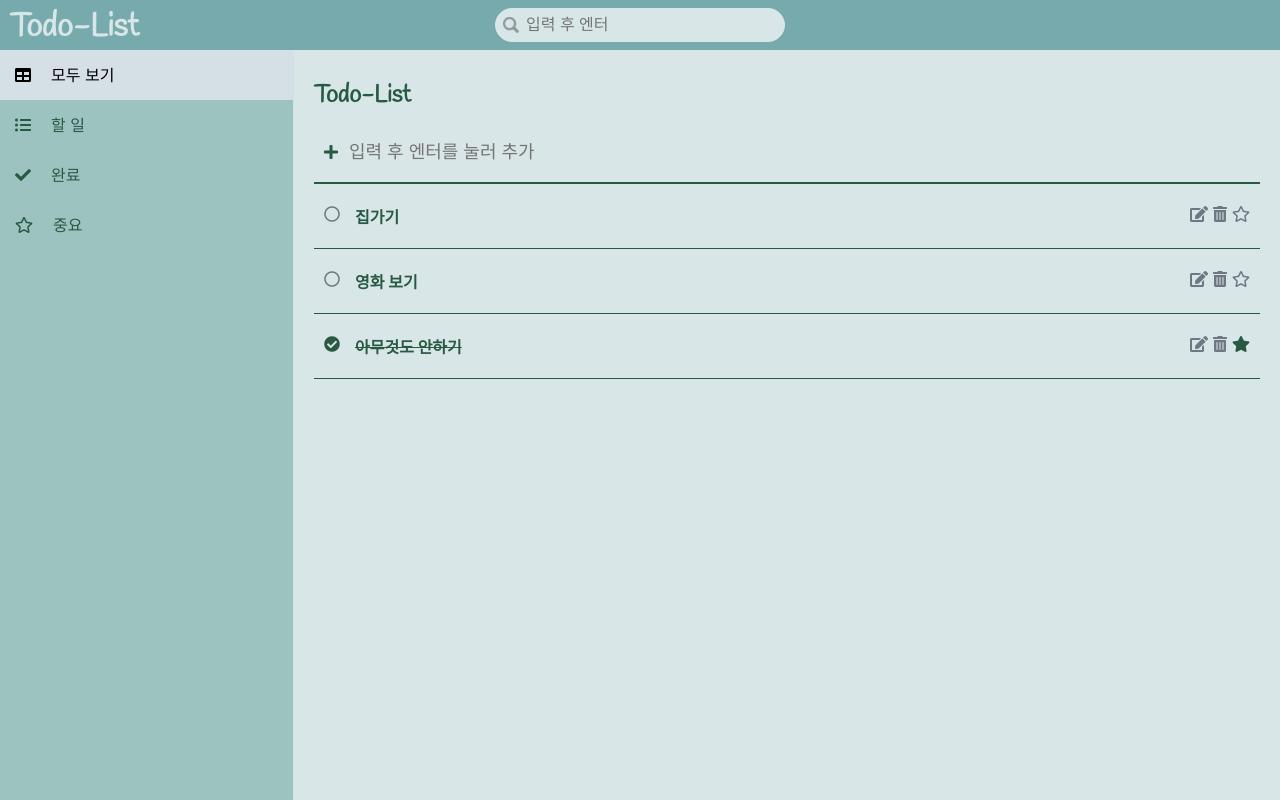
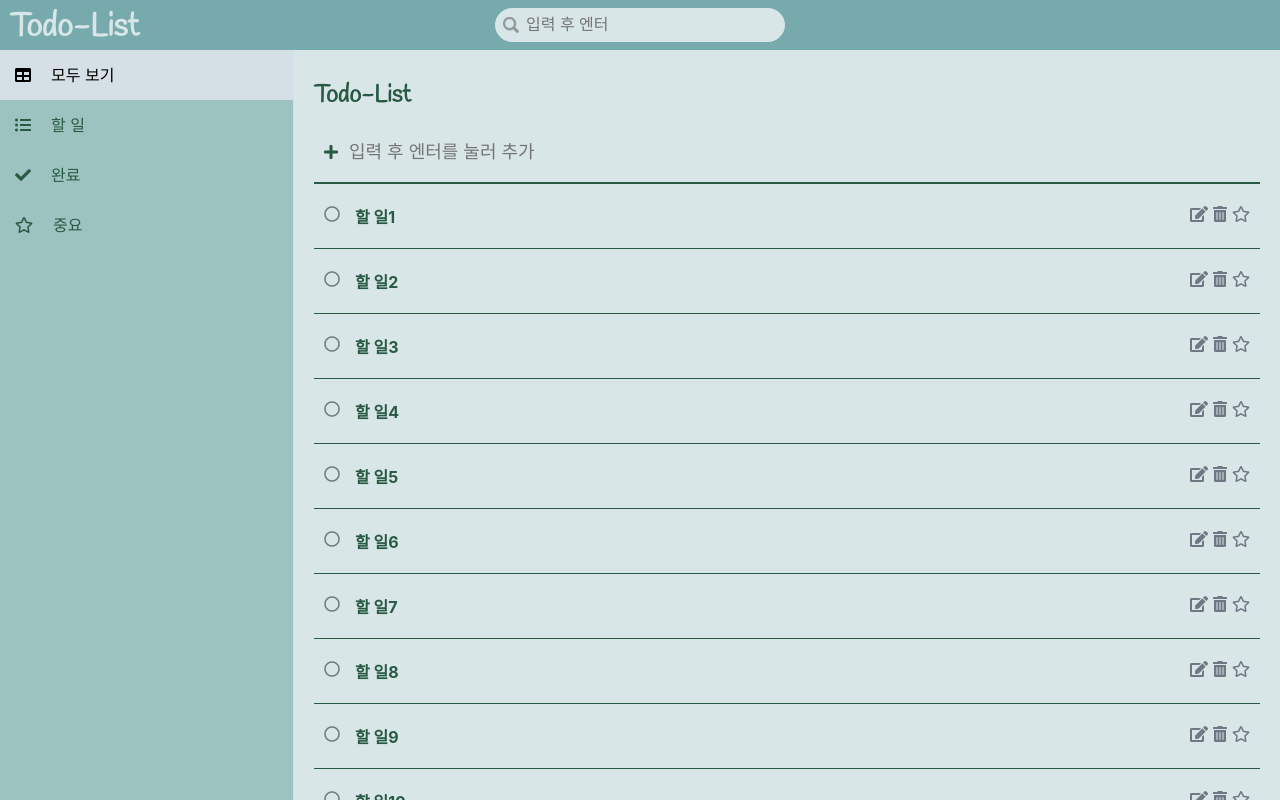
Before and after one commit to LGyuMin/react-todo-list, a React (Create React App) app: page / in a window 1280 px wide. Built offline with nearby package versions, Linux system fonts and the light colour scheme.

Commit message:
초기 할일 목록 생성 메소드 추가

```diff
--- a/src/App.js
+++ b/src/App.js
@@ -20,19 +20,27 @@ function todoReducer(todos, action) {
   }
 }
 
+function createTodos() {
+  const array = [];
+  for(let i=1; i <= 500; i++) {
+    array.push({id: i, text: `할 일${i}`, isDone: false, isImportant: false });
+  }
+  return array;
+}
+
 const App = () => {
-  const [ todos, dispatch ] = useReducer(todoReducer, [
-      { id: 1, text: '집가기', isDone: false, isImportant: false },
-      { id: 2, text: '영화 보기', isDone: false, isImportant: false },
-      { id: 3, text: '아무것도 안하기', isDone: true, isImportant: true },
-    ]
-  );
+  // [
+  //   { id: 1, text: '집가기', isDone: false, isImportant: false },
+  //   { id: 2, text: '영화 보기', isDone: false, isImportant: false },
+  //   { id: 3, text: '아무것도 안하기', isDone: true, isImportant: true },
+  // ]
+  const [ todos, dispatch ] = useReducer(todoReducer, undefined, createTodos);
 
   const [ filterOption, setFilterOption ] = useState({
       keyword: '', category: 'all', value: true
   });
 
-  const nextId = useRef(4);
+  const nextId = useRef(501);
 
   const onAddTodo = useCallback((text) => {
     if(text.trim() === '') return;
```
